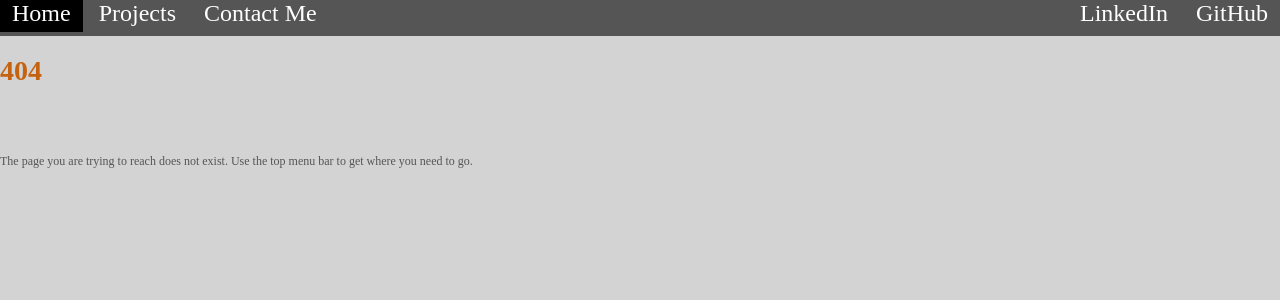
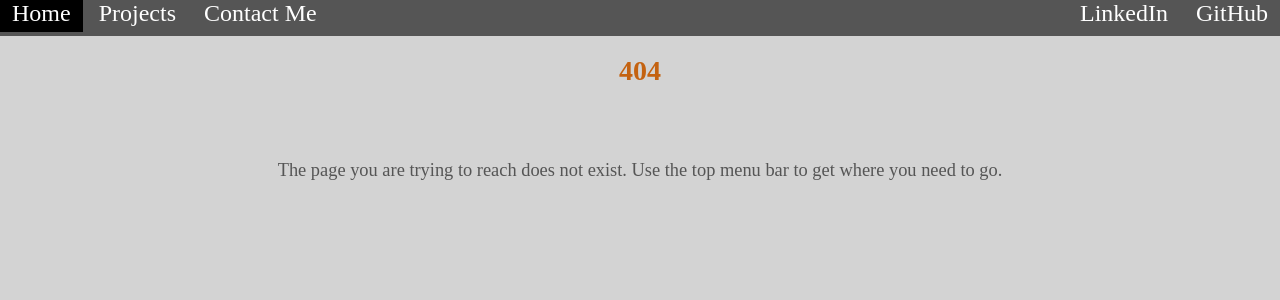
Before and after one commit to matthew-oberg/oberg.us, a PHP site: page /404.html in a window 1280 px wide. Shown: the top 300 px of the page. Run offline with PHP 8.4, Linux system fonts and the light colour scheme.

Commit message:
404 page css fix

```diff
--- a/404.html
+++ b/404.html
@@ -15,9 +15,9 @@
                 <a href="https://github.com/matthew-oberg/" target="_blank">GitHub</a>
             </span>
         </div>
-        <h1 style="align: centered;">404</h1>
+        <h1 class="centered">404</h1>
         <br><br>
-        <p style="align: centered;">
+        <p class="centered">
         The page you are trying to reach does not exist. Use the top menu bar to get where you need to go.
         </p>
     </body>
--- a/style.css
+++ b/style.css
@@ -2,6 +2,10 @@ body {
     background-color: #D3D3D3;
     margin: 0;
     padding: 0;
+}
+
+.centered {
+    text-align: center;
 }
 
 #menu {
@@ -68,6 +72,6 @@ h1 {
 }
 
 p {
-    font-size: 0.75em;
+    font-size: 1.15em;
     color: #555555;
 }
```
